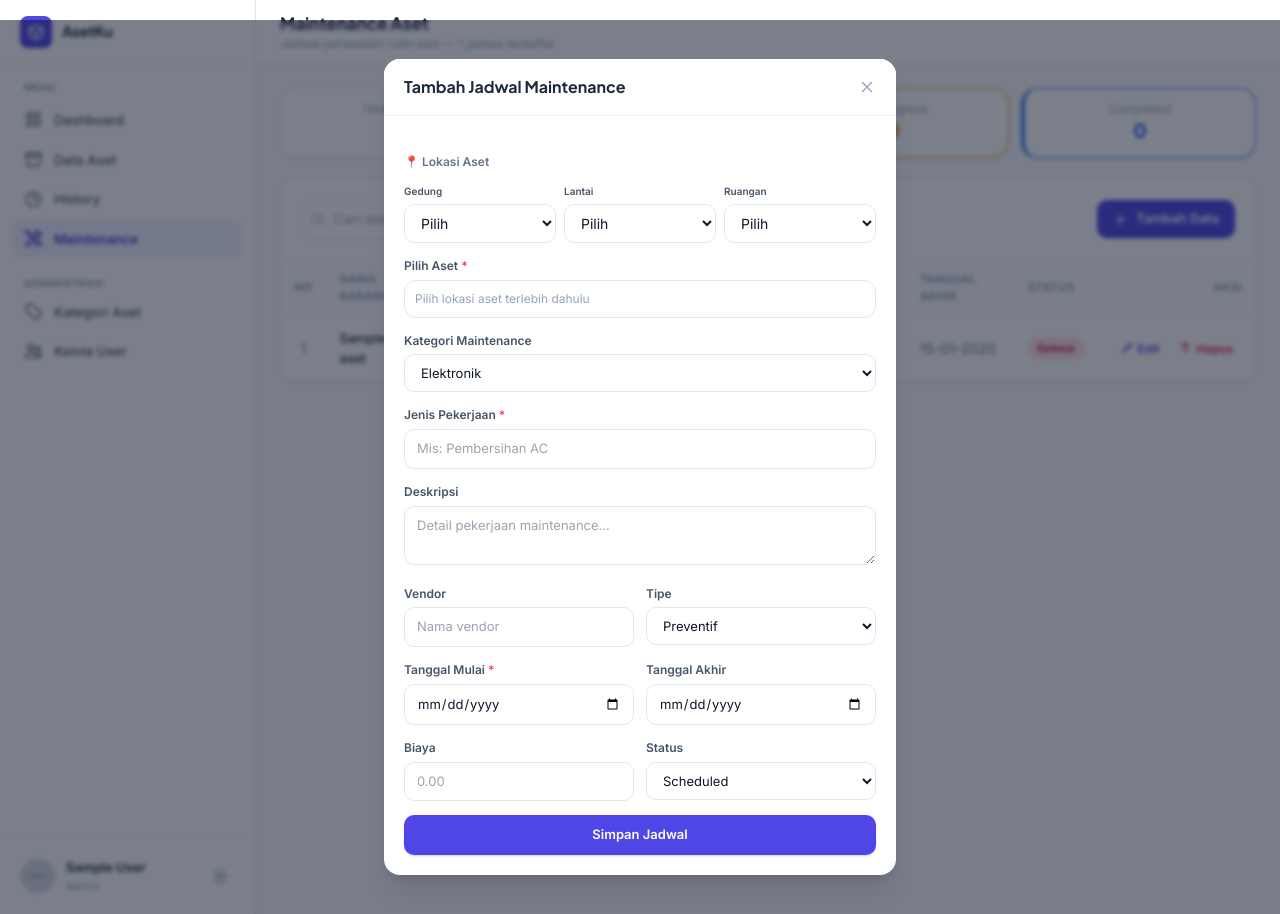
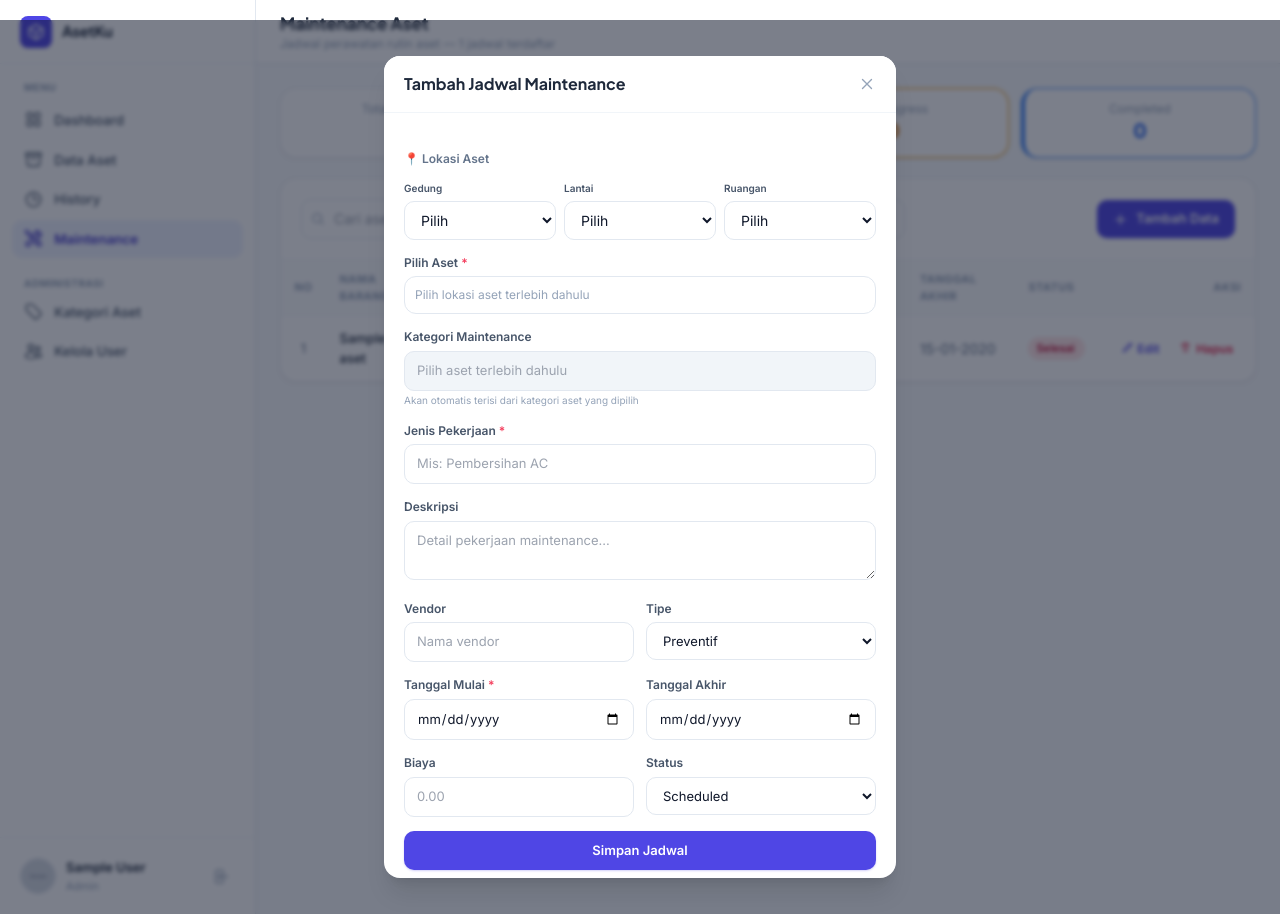
Before and after one commit to eshanmuhamad07-debug/Project-Data-Asset, a Flask app: page /maintenance in a window 1280 px wide, after a click on "Tambah Data". Run offline with Flask 3, Linux system fonts and the light colour scheme; a user stored in the database is signed in; tables that the repository leaves empty hold one stand-in row (values such as "Sample post"); grey boxes marked "Sample" are stand-in pictures; some libraries are stand-ins or nearby versions.

Commit message:
kategori sesuai aset

```diff
--- a/app.py
+++ b/app.py
@@ -663,7 +663,12 @@ def api_aset_by_lokasi():
     if ruangan:
         filters.append(Aset.ruangan == ruangan)
     hasil = Aset.query.filter(*filters).all()
-    return jsonify([{"id": a.id, "kode": a.kode_aset, "nama": a.nama} for a in hasil])
+    return jsonify([{
+        "id": a.id,
+        "kode": a.kode_aset,
+        "nama": a.nama,
+        "kategori": a.kategori_ref.nama if a.kategori_ref else ""  # <-- NAMA KATEGORI ASET
+    } for a in hasil])
 
 
 @app.route("/api/aset-by-kategori/<int:kategori_id>")
@@ -1608,8 +1613,8 @@ def tiket_create_kerusakan():
 
 @app.route("/maintenance")
 @login_required
+@role_required(ROLE_ADMIN)
 def maintenance_list():
-    """Halaman daftar maintenance aset."""
     kategori = request.args.get("kategori", "").strip()
     search = request.args.get("search", "").strip()
     status = request.args.get("status", "").strip()
@@ -1637,6 +1642,8 @@ def maintenance_list():
 
     daftar_maintenance = pagination.items
     aset_all = Aset.query.order_by(Aset.nama).all()
+
+    # +++ TAMBAHAN: Ambil semua kategori aset untuk filter +++
     kategori_all = Kategori.query.order_by(Kategori.nama).all()
 
     gedung_all = (
@@ -1656,7 +1663,7 @@ def maintenance_list():
         daftar_maintenance=daftar_maintenance,
         pagination=pagination,
         aset_all=aset_all,
-        kategori_all=kategori_all,
+        kategori_all=kategori_all,  # <-- KIRIM KE TEMPLATE
         kategori_terpilih=kategori,
         status_terpilih=status,
         search=search,
@@ -1669,21 +1676,14 @@ def maintenance_list():
 @role_required(ROLE_ADMIN)
 def maintenance_create():
     """Tambah jadwal maintenance baru."""
-    # Ambil dari checkbox (multiple aset)
+    # Ambil dari radio button (single aset)
     aset_id = request.form.get("aset_ids")
     if not aset_id:
-        flash("Pilih minimal 1 aset.", "danger")
+        flash("Pilih aset terlebih dahulu.", "danger")
         return redirect(url_for("maintenance_list"))
 
-    # Pastikan kategori disimpan dengan format konsisten
-    kategori_raw = request.form.get("kategori", "").strip()
-    # Mapping ke format yang diinginkan
-    kategori_map = {
-        "elektronik": "Elektronik",
-        "furniture": "Furniture",
-        "lainnya": "Lainnya"
-    }
-    kategori_pilihan = kategori_map.get(kategori_raw.lower(), kategori_raw.capitalize()) if kategori_raw else ""
+    # Ambil kategori dari form (sudah otomatis terisi dari JavaScript)
+    kategori = request.form.get("kategori", "").strip()
     judul = request.form.get("judul", "").strip()
     deskripsi = request.form.get("deskripsi", "").strip()
     vendor = request.form.get("vendor", "").strip()
@@ -1693,9 +1693,20 @@ def maintenance_create():
     biaya = request.form.get("biaya", 0)
     status = request.form.get("status", "Scheduled")
 
+    # Validasi
     if not judul or not tanggal_mulai_str:
         flash("Judul dan tanggal mulai wajib diisi.", "danger")
         return redirect(url_for("maintenance_list"))
+
+    # Validasi aset
+    aset = Aset.query.get(aset_id)
+    if not aset:
+        flash("Aset tidak ditemukan.", "danger")
+        return redirect(url_for("maintenance_list"))
+
+    # Jika kategori dari form kosong, ambil dari kategori aset (fallback)
+    if not kategori:
+        kategori = aset.kategori_ref.nama if aset.kategori_ref else "Tidak ada kategori"
 
     # Parse tanggal
     try:
@@ -1711,51 +1722,53 @@ def maintenance_create():
         except ValueError:
             pass
 
-    # Proses setiap aset yang dipilih
-    for aid in aset_id.split(","):
-        aset = Aset.query.get(aid)
-        if not aset:
-            flash(f"Aset ID {aid} tidak ditemukan.", "danger")
-            return redirect(url_for("maintenance_list"))
-
-        # Kategori maintenance: utamakan pilihan eksplisit dari dropdown form.
-        # Tebakan dari kategori aset cuma dipakai kalau form benar-benar tidak mengirim apa-apa.
-        if kategori_pilihan:
-            kategori_maintenance = kategori_pilihan
-        else:
-            kategori_aset = aset.kategori_ref.nama if aset.kategori_ref else ""
-            kategori_maintenance = "Elektronik" if "Elektronik" in kategori_aset else "Furniture" if "Furniture" in kategori_aset else "Lainnya"
-
-        maintenance = Maintenance(
-            id_aset=int(aid),
-            kategori=kategori_maintenance,
-            judul=judul,
-            deskripsi=deskripsi or None,
-            vendor=vendor or None,
-            tipe=tipe,
-            tanggal_mulai=tanggal_mulai,
-            tanggal_akhir=tanggal_akhir,
-            biaya=float(biaya) if biaya else 0,
-            status=status,
-            created_by=current_user.id,
-        )
-        db.session.add(maintenance)
-
-        # Catat histori aset
-        histori = HistoriAset(
-            id_aset=int(aid),
-            jenis_event="maintenance",
-            gedung=aset.gedung,
-            lantai=aset.lantai,
-            ruangan=aset.ruangan,
-            id_tiket=None
-        )
-        db.session.add(histori)
+    # Buat maintenance
+    maintenance = Maintenance(
+        id_aset=int(aset_id),
+        kategori=kategori,
+        judul=judul,
+        deskripsi=deskripsi or None,
+        vendor=vendor or None,
+        tipe=tipe,
+        tanggal_mulai=tanggal_mulai,
+        tanggal_akhir=tanggal_akhir,
+        biaya=float(biaya) if biaya else 0,
+        status=status,
+        created_by=current_user.id,
+    )
+    db.session.add(maintenance)
+
+    # Catat histori aset
+    histori = HistoriAset(
+        id_aset=int(aset_id),
+        jenis_event="maintenance",
+        gedung=aset.gedung,
+        lantai=aset.lantai,
+        ruangan=aset.ruangan,
+        id_tiket=None
+    )
+    db.session.add(histori)
+
+    # Catat aktivitas admin
+    catat_aktivitas(
+        aksi="CREATE",
+        target_model="Maintenance",
+        target_id=maintenance.id,
+        deskripsi=f"Menambahkan jadwal maintenance untuk aset {aset.nama} ({aset.kode_aset}): {judul}",
+        data_baru={
+            "aset": aset.nama,
+            "kode_aset": aset.kode_aset,
+            "kategori": kategori,
+            "judul": judul,
+            "tipe": tipe,
+            "tanggal_mulai": tanggal_mulai.strftime("%Y-%m-%d"),
+            "status": status,
+        }
+    )
 
     db.session.commit()
-    flash(f"Jadwal maintenance berhasil ditambahkan untuk {len(aset_id.split(','))} aset.", "success")
+    flash(f"Jadwal maintenance berhasil ditambahkan untuk aset {aset.nama}.", "success")
     return redirect(url_for("maintenance_list"))
-
 
 @app.route("/maintenance/<int:id>/edit", methods=["POST"])
 @login_required
--- a/templates/maintenance/list.html
+++ b/templates/maintenance/list.html
@@ -45,10 +45,13 @@
                 <input type="text" name="search" value="{{ search or '' }}" placeholder="Cari aset atau judul..."
                     class="field-input pl-8 w-full sm:w-48 text-sm">
             </div>
-            <select name="kategori" class="field-input w-full sm:w-36 text-sm" onchange="this.form.submit()">
+            <select name="kategori" class="field-input w-full sm:w-44 text-sm" onchange="this.form.submit()">
                 <option value="">Semua Kategori</option>
-                <option value="Elektronik" {{ 'selected' if kategori_terpilih=='Elektronik' }}>Elektronik</option>
-                <option value="Furniture" {{ 'selected' if kategori_terpilih=='Furniture' }}>Furniture</option>
+                {% for k in kategori_all %}
+                <option value="{{ k.nama }}" {{ 'selected' if kategori_terpilih==k.nama }}>
+                    {{ k.nama }}
+                </option>
+                {% endfor %}
             </select>
             <select name="status" class="field-input w-full sm:w-36 text-sm" onchange="this.form.submit()">
                 <option value="">Semua Status</option>
@@ -187,7 +190,9 @@
         <div class="px-5 py-4 border-b border-slate-100 flex items-center justify-between sticky top-0 bg-white z-10">
             <h2 class="font-display font-bold text-slate-800">Tambah Jadwal Maintenance</h2>
             <button onclick="closeModal('modalTambahMaintenance')" class="text-slate-400 hover:text-slate-600">
-        <svg width="18" height="18" viewBox="0 0 24 24" fill="none" stroke="currentColor" stroke-width="1.8"><path stroke-linecap="round" stroke-linejoin="round" d="M6 18L18 6M6 6l12 12"/></svg>
+                <svg width="18" height="18" viewBox="0 0 24 24" fill="none" stroke="currentColor" stroke-width="1.8">
+                    <path stroke-linecap="round" stroke-linejoin="round" d="M6 18L18 6M6 6l12 12" />
+                </svg>
             </button>
         </div>
         <form method="POST" action="{{ url_for('maintenance_create') }}" class="p-5 space-y-3.5">
@@ -198,7 +203,8 @@
             <div class="grid grid-cols-3 gap-2">
                 <div>
                     <label class="field-label text-[10px]">Gedung</label>
-          <select name="gedung_asal" id="maintenance_gedung" required class="field-input text-sm" onchange="loadLantaiTiket(this.value, 'maintenance_lantai', 'maintenance_ruangan', 'maintenance_aset_list')">
+                    <select name="gedung_asal" id="maintenance_gedung" required class="field-input text-sm"
+                        onchange="loadLantaiTiket(this.value, 'maintenance_lantai', 'maintenance_ruangan', 'maintenance_aset_list')">
                         <option value="">Pilih</option>
                         {% for g in gedung_all %}
                         <option value="{{ g.value }}">{{ g.label }}</option>
@@ -207,13 +213,15 @@
                 </div>
                 <div>
                     <label class="field-label text-[10px]">Lantai</label>
-          <select name="lantai_asal" id="maintenance_lantai" class="field-input text-sm" onchange="loadRuanganByGedungLantai('maintenance_gedung', 'maintenance_lantai', 'maintenance_ruangan', 'maintenance_aset_list')">
+                    <select name="lantai_asal" id="maintenance_lantai" class="field-input text-sm"
+                        onchange="loadRuanganByGedungLantai('maintenance_gedung', 'maintenance_lantai', 'maintenance_ruangan', 'maintenance_aset_list')">
                         <option value="">Pilih</option>
                     </select>
                 </div>
                 <div>
                     <label class="field-label text-[10px]">Ruangan</label>
-          <select name="ruangan_asal" id="maintenance_ruangan" class="field-input text-sm" onchange="loadAsetByLokasi('maintenance_gedung', 'maintenance_lantai', 'maintenance_ruangan', 'maintenance_aset_list')">
+                    <select name="ruangan_asal" id="maintenance_ruangan" class="field-input text-sm"
+                        onchange="loadAsetByLokasi('maintenance_gedung', 'maintenance_lantai', 'maintenance_ruangan', 'maintenance_aset_list')">
                         <option value="">Pilih</option>
                     </select>
                 </div>
@@ -222,18 +230,19 @@
             <!-- Daftar Aset -->
             <div>
                 <label class="field-label">Pilih Aset <span class="text-rose-500">*</span></label>
-        <div id="maintenance_aset_list" class="max-h-40 overflow-y-auto border border-slate-200 rounded-xl p-2.5 space-y-1.5">
+                <div id="maintenance_aset_list"
+                    class="max-h-40 overflow-y-auto border border-slate-200 rounded-xl p-2.5 space-y-1.5">
                     <p class="text-xs text-slate-400">Pilih lokasi aset terlebih dahulu</p>
                 </div>
             </div>
 
-      <!-- Kategori Maintenance (otomatis) -->
+            <!-- Kategori Maintenance (otomatis dari aset) -->
             <div>
                 <label class="field-label">Kategori Maintenance</label>
-        <select name="kategori" id="maintenance_kategori" required class="field-input">
-          <option value="Elektronik">Elektronik</option>
-          <option value="Furniture">Furniture</option>
-        </select>
+                <input type="text" id="maintenance_kategori_display" name="kategori"
+                    class="field-input bg-slate-100 cursor-not-allowed" readonly
+                    placeholder="Pilih aset terlebih dahulu">
+                <p class="text-[10px] text-slate-400 mt-0.5">Akan otomatis terisi dari kategori aset yang dipilih</p>
             </div>
 
             <div>
@@ -243,7 +252,8 @@
 
             <div>
                 <label class="field-label">Deskripsi</label>
-        <textarea name="deskripsi" rows="2" class="field-input" placeholder="Detail pekerjaan maintenance..."></textarea>
+                <textarea name="deskripsi" rows="2" class="field-input"
+                    placeholder="Detail pekerjaan maintenance..."></textarea>
             </div>
 
             <div class="grid grid-cols-2 gap-3">
@@ -314,13 +324,12 @@
                 <input name="judul" id="editJudul" required class="field-input">
             </div>
 
+            <!-- Kategori Maintenance - READONLY (tidak bisa diedit) -->
             <div>
                 <label class="field-label">Kategori Maintenance</label>
-                <select name="kategori" id="editKategori" class="field-input">
-                    <option value="Elektronik">Elektronik</option>
-                    <option value="Furniture">Furniture</option>
-                    <option value="Lainnya">Lainnya</option>
-                </select>
+                <input type="text" id="editKategori" name="kategori" readonly
+                    class="field-input bg-slate-100 cursor-not-allowed">
+                <p class="text-[10px] text-slate-400 mt-0.5">Kategori tidak dapat diubah karena terikat dengan aset</p>
             </div>
 
             <div>
@@ -374,153 +383,6 @@
 {% block scripts %}
 <script>
     // =============================================================
-    // Chained dropdown: Pilih Kategori -> Pilih Aset (modal Tambah Maintenance)
-    // =============================================================
-    document.addEventListener('DOMContentLoaded', function () {
-        const kategoriAsetSelect = document.getElementById('kategoriAsetAdd');
-        const asetHidden = document.getElementById('asetSelectAdd');
-        const asetSearchInput = document.getElementById('asetSearchAdd');
-        const asetDropdown = document.getElementById('asetDropdownAdd');
-        const kategoriMaintenanceSelect = document.getElementById('kategoriAdd');
-        const formTambahMaintenance = kategoriAsetSelect ? kategoriAsetSelect.closest('form') : null;
-
-        if (!kategoriAsetSelect || !asetHidden || !asetSearchInput || !asetDropdown) return;
-
-        let daftarAset = []; // cache hasil fetch aset untuk kategori yang sedang dipilih
-
-        function escapeHtml(str) {
-            return (str || '').replace(/[&<>"']/g, function (c) {
-                return { '&': '&amp;', '<': '&lt;', '>': '&gt;', '"': '&quot;', "'": '&#39;' }[c];
-            });
-        }
-
-        function renderDropdown(list) {
-            if (!list.length) {
-                asetDropdown.innerHTML = '<div class="px-3 py-2 text-sm text-slate-400">Tidak ada aset yang cocok</div>';
-            } else {
-                asetDropdown.innerHTML = list.map(function (a) {
-                    return '<button type="button" data-id="' + a.id + '" data-kode="' + escapeHtml(a.kode) +
-                        '" data-nama="' + escapeHtml(a.nama) + '" data-kategori="' + escapeHtml(a.kategori) + '" ' +
-                        'class="aset-option w-full text-left px-3 py-2 text-sm hover:bg-indigo-50 flex flex-col">' +
-                        '<span class="font-medium text-slate-700">' + escapeHtml(a.nama) + '</span>' +
-                        '<span class="text-xs text-slate-400 font-mono">' + escapeHtml(a.kode) + '</span>' +
-                        '</button>';
-                }).join('');
-            }
-            asetDropdown.classList.remove('hidden');
-        }
-
-        // Cari berdasarkan nama ATAU kode aset
-        function filterAset(keyword) {
-            const kw = keyword.trim().toLowerCase();
-            if (!kw) return daftarAset;
-            return daftarAset.filter(function (a) {
-                return (a.nama && a.nama.toLowerCase().includes(kw)) ||
-                    (a.kode && a.kode.toLowerCase().includes(kw));
-            });
-        }
-
-        function resetAsetField(placeholderText) {
-            daftarAset = [];
-            asetHidden.value = '';
-            asetSearchInput.value = '';
-            asetSearchInput.placeholder = placeholderText || 'Pilih kategori dulu...';
-            asetSearchInput.disabled = true;
-            asetSearchInput.classList.remove('border-rose-400');
-            asetDropdown.classList.add('hidden');
-            asetDropdown.innerHTML = '';
-        }
-
-        async function loadAsetByKategori(kategoriId) {
-            if (!kategoriId) {
-                resetAsetField('Pilih kategori dulu...');
-                return;
-            }
-            daftarAset = [];
-            asetHidden.value = '';
-            asetSearchInput.value = '';
-            asetSearchInput.disabled = true;
-            asetSearchInput.placeholder = 'Memuat data aset...';
-            try {
-                const res = await fetch(`/api/aset-by-kategori/${kategoriId}`);
-                const data = await res.json();
-                daftarAset = data;
-                if (!data.length) {
-                    asetSearchInput.placeholder = 'Tidak ada aset di kategori ini';
-                    asetSearchInput.disabled = true;
-                    return;
-                }
-                asetSearchInput.placeholder = 'Cari nama atau kode aset...';
-                asetSearchInput.disabled = false;
-            } catch (err) {
-                asetSearchInput.placeholder = 'Gagal memuat data aset';
-                asetSearchInput.disabled = true;
-            }
-        }
-
-        kategoriAsetSelect.addEventListener('change', function () {
-            loadAsetByKategori(this.value);
-        });
-
-        asetSearchInput.addEventListener('focus', function () {
-            if (asetSearchInput.disabled) return;
-            renderDropdown(filterAset(asetSearchInput.value));
-        });
-
-        asetSearchInput.addEventListener('input', function () {
-            asetHidden.value = ''; // ketik ulang = belum pilih aset yang valid
-            asetSearchInput.classList.remove('border-rose-400');
-            renderDropdown(filterAset(asetSearchInput.value));
-        });
-
-        asetDropdown.addEventListener('mousedown', function (e) {
-            const opt = e.target.closest('.aset-option');
-            if (!opt || !opt.dataset.id) return;
-            e.preventDefault(); // cegah blur menutup dropdown sebelum klik terbaca
-            asetHidden.value = opt.dataset.id;
-            asetSearchInput.value = opt.dataset.kode + ' - ' + opt.dataset.nama;
-            asetSearchInput.classList.remove('border-rose-400');
-            asetDropdown.classList.add('hidden');
-
-            // Auto-fill kategori maintenance (Elektronik/Furniture) berdasarkan kategori aset yang dipilih
-            if (kategoriMaintenanceSelect) {
-                const kategori = (opt.dataset.kategori || '').toLowerCase();
-                if (kategori.includes('elektronik')) {
-                    kategoriMaintenanceSelect.value = 'Elektronik';
-                } else if (kategori.includes('furniture')) {
-                    kategoriMaintenanceSelect.value = 'Furniture';
-                }
-            }
-        });
-
-        document.addEventListener('click', function (e) {
-            if (e.target !== asetSearchInput && !asetDropdown.contains(e.target)) {
-                asetDropdown.classList.add('hidden');
-            }
-        });
-
-        // Reset semua field tiap kali modal Tambah dibuka, supaya tidak nyangkut state lama
-        const tombolTambah = document.querySelector('[onclick*="modalTambahMaintenance"]');
-        if (tombolTambah) {
-            tombolTambah.addEventListener('click', function () {
-                kategoriAsetSelect.value = '';
-                resetAsetField('Pilih kategori dulu...');
-            });
-        }
-
-        // Validasi manual sebelum submit, karena id_aset sekarang input hidden (bukan <select required>)
-        if (formTambahMaintenance) {
-            formTambahMaintenance.addEventListener('submit', function (e) {
-                if (!asetHidden.value) {
-                    e.preventDefault();
-                    asetSearchInput.classList.add('border-rose-400');
-                    asetSearchInput.focus();
-                    alert('Silakan pilih aset terlebih dahulu dari daftar pencarian.');
-                }
-            });
-        }
-    });
-
     // FUNGSI EDIT MAINTENANCE (dari data attribute)
     // =============================================================
     function openEditMaintenance(button) {
@@ -537,7 +399,7 @@
         const form = document.getElementById('formEditMaintenance');
         form.action = `/maintenance/${id}/edit`;
         document.getElementById('editJudul').value = judul || '';
-        document.getElementById('editKategori').value = kategori || 'Elektronik';
+        document.getElementById('editKategori').value = kategori || '';
         document.getElementById('editDeskripsi').value = deskripsi || '';
         document.getElementById('editVendor').value = vendor || '';
         document.getElementById('editTipe').value = tipe || 'Preventif';
@@ -547,5 +409,71 @@
         openModal('modalEditMaintenance');
     }
 
+    // =============================================================
+    // AUTO-FILL KATEGORI MAINTENANCE SAAT ASET DIPILIH
+    // =============================================================
+    document.addEventListener('DOMContentLoaded', function () {
+        // Event delegation untuk radio button aset yang muncul dinamis
+        document.addEventListener('change', function (e) {
+            if (e.target && e.target.matches('.aset-radio')) {
+                const kategori = e.target.dataset.kategori || '';
+                const kategoriDisplay = document.getElementById('maintenance_kategori_display');
+                if (kategoriDisplay) {
+                    kategoriDisplay.value = kategori || '(Tidak ada kategori)';
+                }
+            }
+        });
+    });
+
+    // =============================================================
+    // OVERRIDE loadAsetByLokasi - tambah data-kategori pada radio button
+    // =============================================================
+    window.loadAsetByLokasi = function (gedungId, lantaiId, ruanganId, asetTargetId) {
+        const gedungEl = document.getElementById(gedungId);
+        const lantaiEl = document.getElementById(lantaiId);
+        const ruanganEl = document.getElementById(ruanganId);
+        const asetEl = document.getElementById(asetTargetId);
+        if (!asetEl || !gedungEl) return;
+
+        const gedung = gedungEl.value;
+        const lantai = lantaiEl ? lantaiEl.value : '';
+        const ruangan = ruanganEl ? ruanganEl.value : '';
+
+        if (!gedung || !ruangan) {
+            asetEl.innerHTML = '<p class="text-xs text-slate-400">Pilih ruangan terlebih dahulu</p>';
+            return;
+        }
+
+        let url = `/api/aset-by-lokasi?gedung=${encodeURIComponent(gedung)}`;
+        if (lantai) url += `&lantai=${encodeURIComponent(lantai)}`;
+        if (ruangan) url += `&ruangan=${encodeURIComponent(ruangan)}`;
+
+        fetch(url)
+            .then(res => res.json())
+            .then(data => {
+                if (data.length === 0) {
+                    asetEl.innerHTML = '<p class="text-xs text-slate-400">Tidak ada aset di lokasi ini</p>';
+                    return;
+                }
+                asetEl.innerHTML = '';
+                data.forEach(a => {
+                    const label = document.createElement('label');
+                    label.className = 'flex items-center gap-2 text-sm text-slate-600 px-1.5 py-1 rounded-lg hover:bg-slate-50 cursor-pointer';
+                    label.innerHTML = `
+                    <input type="radio" name="aset_ids" value="${a.id}"
+                           data-kategori="${a.kategori || ''}"
+                           class="rounded-full border-slate-300 text-indigo-600 focus:ring-indigo-500 aset-radio">
+                    <span class="font-mono text-[11px] text-slate-400">${a.kode}</span> ${a.nama}
+                `;
+                    asetEl.appendChild(label);
+                });
+
+                // Reset kategori display
+                const kategoriDisplay = document.getElementById('maintenance_kategori_display');
+                if (kategoriDisplay) {
+                    kategoriDisplay.value = '';
+                }
+            });
+    };
 </script>
 {% endblock %}
```
Lines whose indentation alone changed are shown as unchanged.
